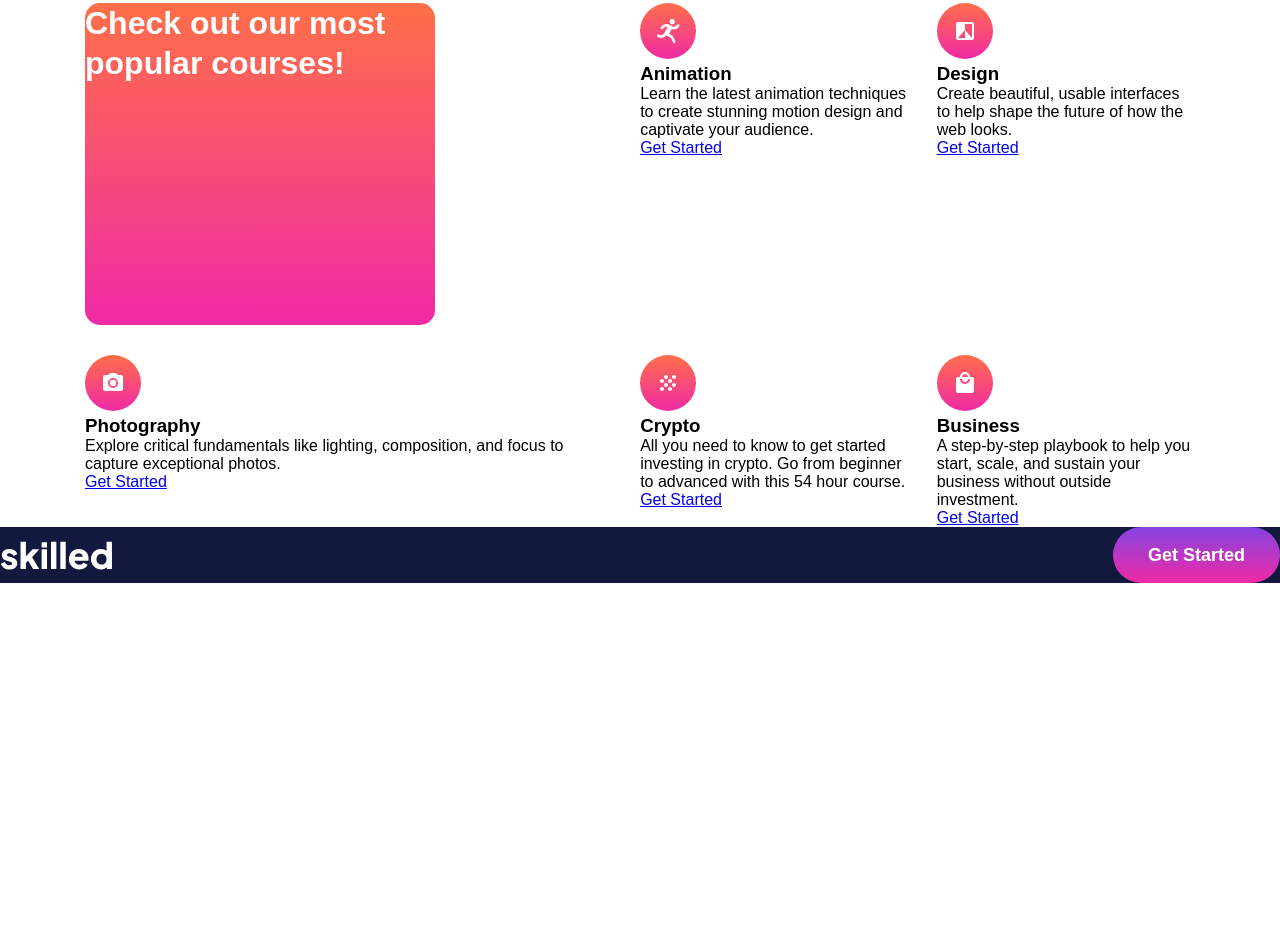
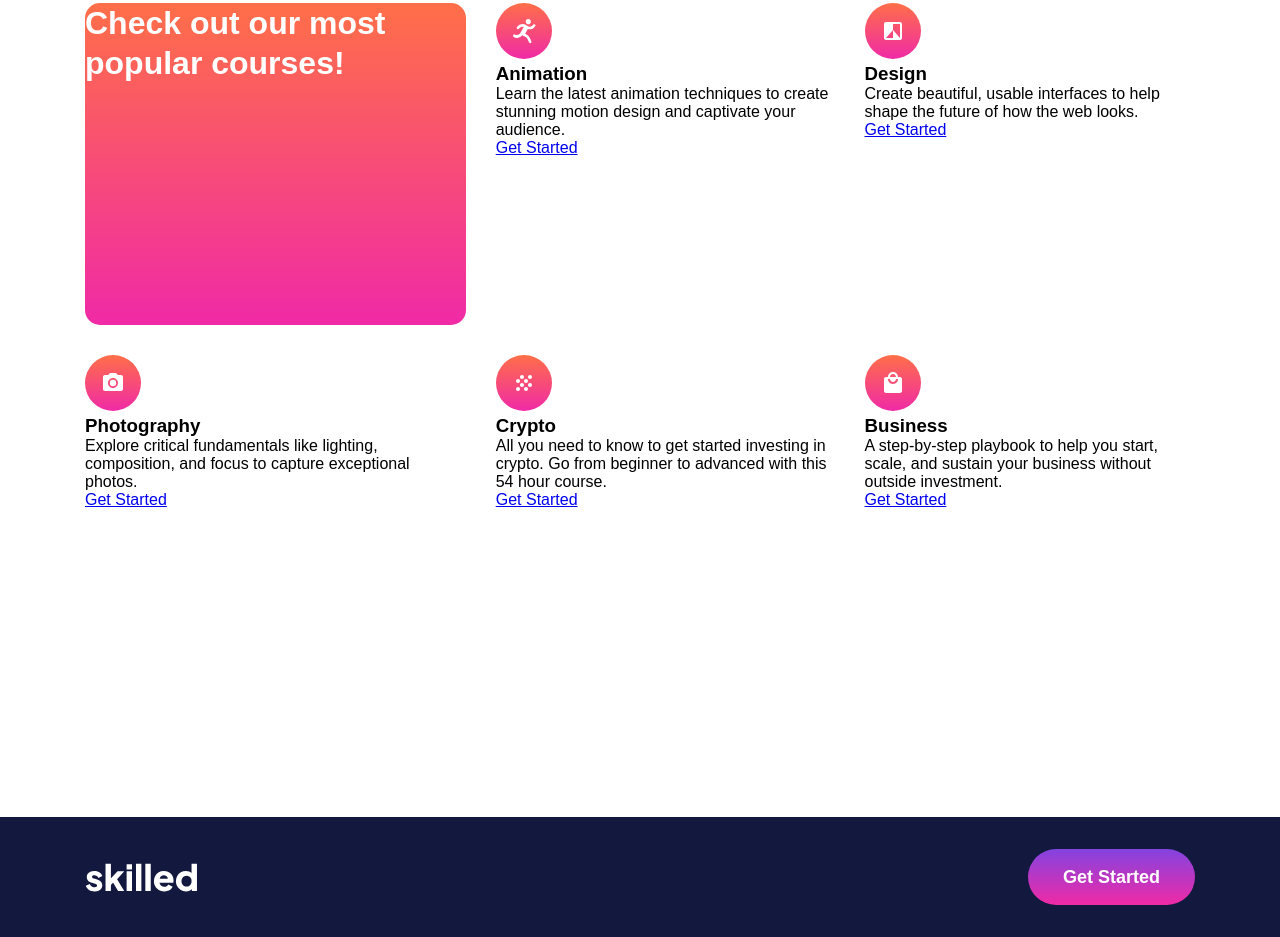
Before and after one commit to gagakik/skilled-elearning-landing-page, a plain HTML site: page starter-code/index.html in a window 1280 px wide. Shown: the part 888-1825 px from the top of the page. Before the commit the page ends 1471 px from the top, so only its background shows below. Drawn offline with Linux system fonts and the light colour scheme.

Commit message:
need container corection and buttom Hover

```diff
--- a/starter-code/index.html
+++ b/starter-code/index.html
@@ -67,8 +67,10 @@
     </div>
   </div>
   <div class="footer">
-    <img src="./assets/logo-light.svg" alt="">
+    <div class="container_footer">
+        <img src="./assets/logo-light.svg" alt="">
         <button class="btn_purpure btn_form">Get Started</button>
+         </div>
   </div>
 </div>
 </body>
--- a/starter-code/style.css
+++ b/starter-code/style.css
@@ -18,12 +18,9 @@ body {
     flex-direction: column;
     max-width: 1440px;
     overflow: hidden;
-    background: linear-gradient(180deg, #FFFFFF 0%, #F0F1FF 100%);
     background-image: url(./assets/image-hero-desktop.webp);
     background-repeat: no-repeat;
     background-position: right -300px top -120px;
-
-
 }
 
 .container_inner {
@@ -114,24 +111,28 @@ margin-top: 29px;
     top: -180px;
 }
 
+.container_2{
+    margin: 0 auto;
+    display: flex;
+    flex-direction: column;
+    max-width: 1440px;
+    background: linear-gradient(180deg, #FFFFFF 0%, #F0F1FF 100%);
+}
+
 .wrapper {
     display: grid;
     grid-template-columns: auto auto auto;
     gap: 30px;
     margin-top: 250px;
+
+    padding-bottom: 140px;
 }
 
-.footer {
-    display: flex;
-    justify-content: space-between;
-    align-items: center;
-    background-color: #13183F;
-}
+
 
 .block_1 {
     background: linear-gradient(180deg, #FF6F48 0%, #F02AA6 100%);
     border-radius: 15px;
-width: 350px;
     height: 322px;
 }
 
@@ -141,3 +142,24 @@ height: 322px;
     line-height: 40px;
     color: #FFFFFF;
 }
+
+.block_2 {
+    background-color: #fff;
+    border-radius: 15px;
+    height: 322px;
+}
+
+
+.footer {
+    display: flex;
+    background-color: #13183F;
+    display: block;
+}
+.container_footer {
+    max-width: 1110px;
+    display: flex;
+    justify-content: space-between;
+    align-items: center;
+    margin: 0 auto;
+    padding: 32px 0px;
+}
```
Lines whose indentation alone changed are shown as unchanged.
